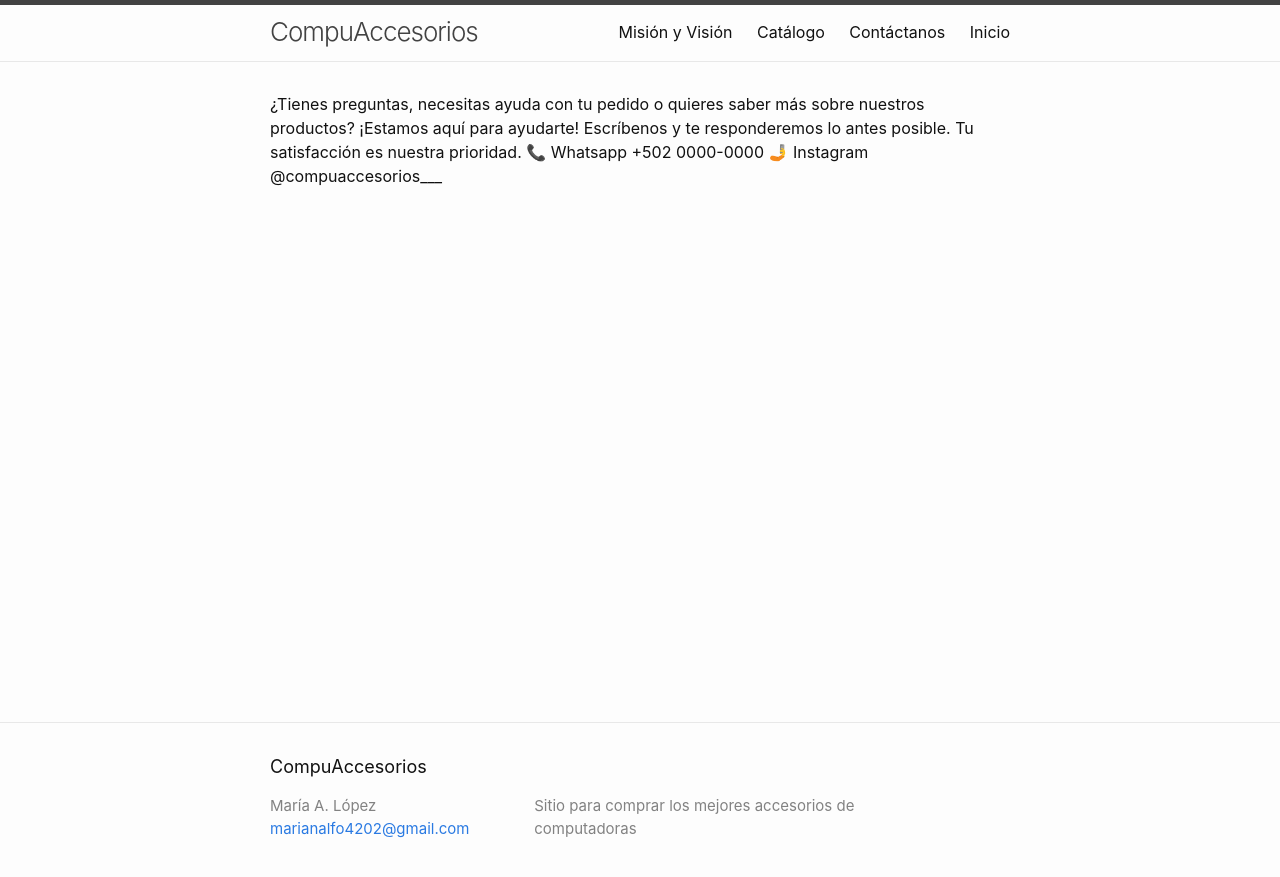
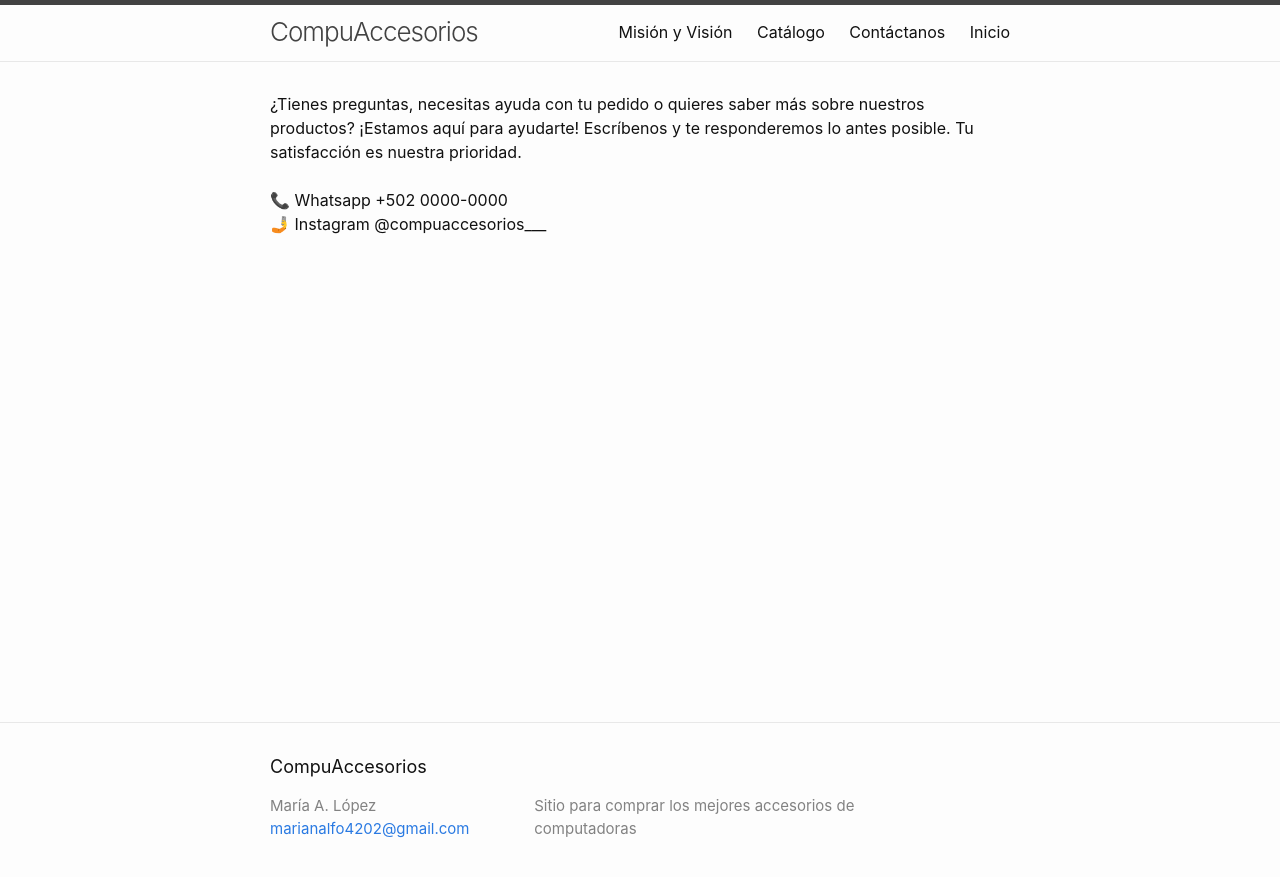
Before and after one commit to MariaALopez-00/Sitio-de-ventas, a Jekyll site: the page built from contact.md, in a window 1280 px wide. Shown: the top 877 px of the page. Built offline with Jekyll 4.4.1, drawn with Linux system fonts in a browser that asks for light colours.

```diff
--- a/contact.md
+++ b/contact.md
@@ -4,8 +4,8 @@
 permalink: /contact/
 ---
 
-¿Tienes preguntas, necesitas ayuda con tu pedido o quieres saber más sobre nuestros productos? ¡Estamos aquí para ayudarte! Escríbenos y te responderemos lo antes posible. Tu satisfacción es nuestra prioridad.
-
-📞 Whatsapp +502 0000-0000
+¿Tienes preguntas, necesitas ayuda con tu pedido o quieres saber más sobre nuestros productos? ¡Estamos aquí para ayudarte! Escríbenos y te responderemos lo antes posible. Tu satisfacción es nuestra prioridad.<br>
+<br>
+📞 Whatsapp +502 0000-0000<br>
 
 🤳 Instagram @compuaccesorios___
```
Also changed, not shown: about.md (+2 -2 lines), catalog.md (+2 -2 lines), index.md (+2 -2 lines).
